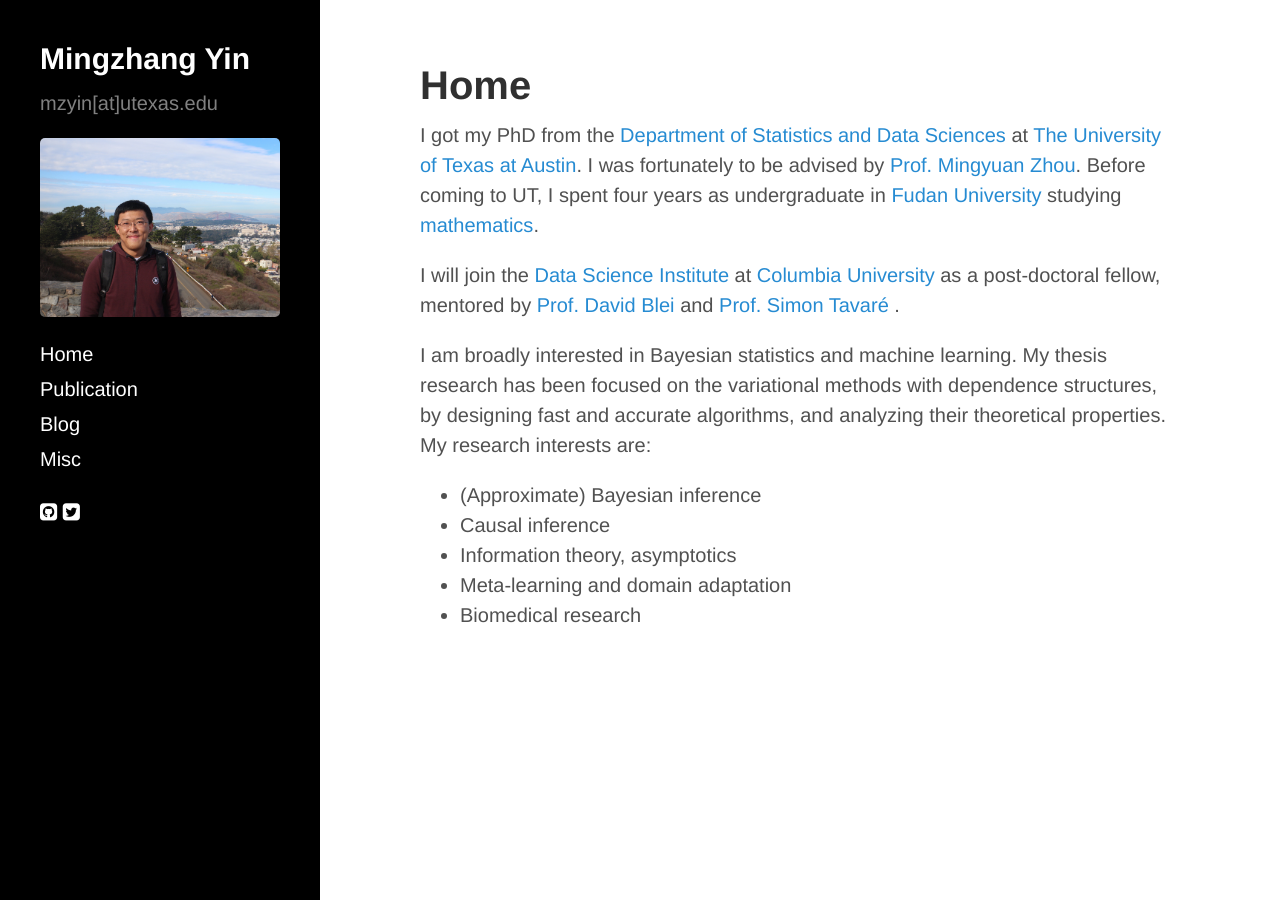
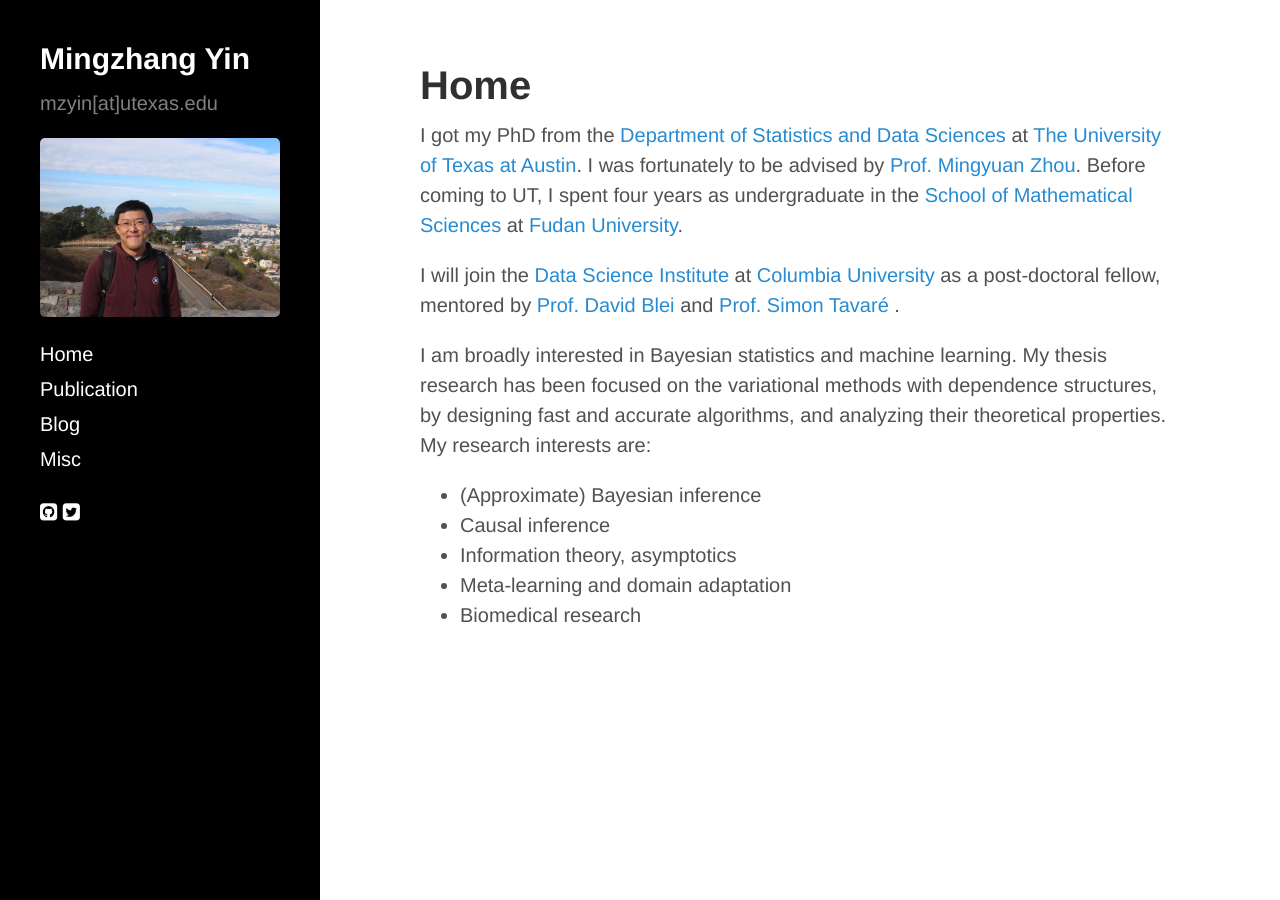
Before and after one commit to mingzhang-yin/mingzhang-yin.github.io, a Jekyll site: the page built from index.md, in a window 1280 px wide. Built offline with Jekyll 4.4.1, drawn with Linux system fonts in a browser that asks for light colours; nearby versions of some CDN libraries.

Commit message:
Update index.md

```diff
--- a/index.md
+++ b/index.md
@@ -12,7 +12,7 @@ title: Home
   <p>
  I got my PhD from the <a href="https://stat.utexas.edu">Department of Statistics and Data Sciences</a> at
   <a href="https://www.utexas.edu">The University of Texas at Austin</a>. I was fortunately to be advised by
-  <a href="https://mingyuanzhou.github.io">Prof. Mingyuan Zhou</a>.  Before coming to UT, I spent four years as undergraduate in <a href="http://www.fudan.edu.cn/en/"> Fudan University</a> studying <a href="http://math.fudan.edu.cn/olden/Index.htm"> mathematics</a>. </p>
+  <a href="https://mingyuanzhou.github.io">Prof. Mingyuan Zhou</a>.  Before coming to UT, I spent four years as undergraduate in the <a href="http://math.fudan.edu.cn/olden/Index.htm"> School of Mathematical Sciences</a> at <a href="http://www.fudan.edu.cn/en/"> Fudan University</a>. </p>
 
   <p> I will join the <a href="https://datascience.columbia.edu">Data Science Institute </a> at <a href="https://www.columbia.edu">Columbia University </a> as a post-doctoral fellow, mentored by <a href="http://www.cs.columbia.edu/~blei/">Prof. David Blei </a> and <a href="http://stat.columbia.edu/department-directory/name/simon-tavare/">Prof. Simon Tavaré </a>.</p>
 
```
